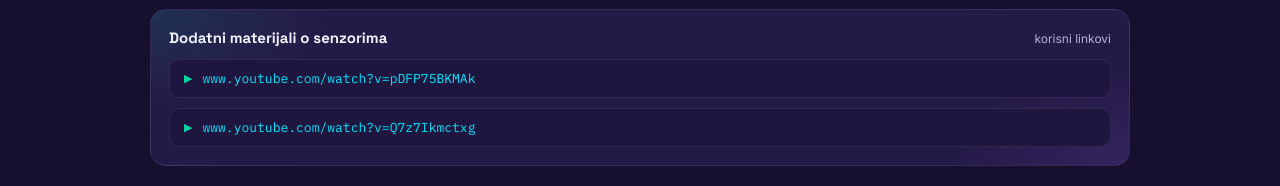
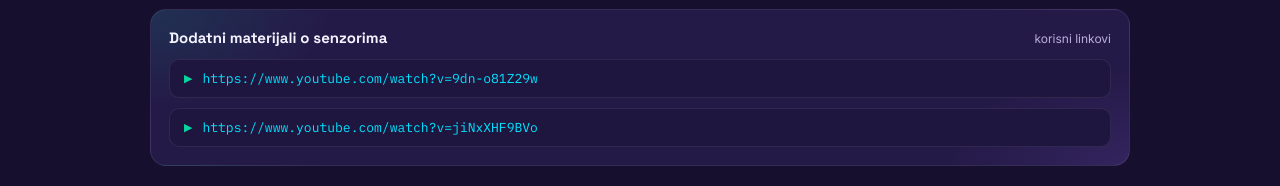
Before and after one commit to Va5k3/SENS-Site, a plain HTML site: page index.html in a window 1280 px wide. Shown: the part 1551-1737 px from the top of the page. Drawn offline with nearby package versions, Linux system fonts and the light colour scheme.

Commit message:
Update index.html

```diff
--- a/index.html
+++ b/index.html
@@ -119,14 +119,14 @@
         <ul class="resources-list">
           <li>
             <span class="resources-icon">▶</span>
-            <a href="https://www.youtube.com/watch?v=pDFP75BKMAk" target="_blank" rel="noopener">
-              www.youtube.com/watch?v=pDFP75BKMAk
+            <a href="https://www.youtube.com/watch?v=9dn-o81Z29w" target="_blank" rel="noopener">
+              https://www.youtube.com/watch?v=9dn-o81Z29w
             </a>
           </li>
           <li>
             <span class="resources-icon">▶</span>
-            <a href="https://www.youtube.com/watch?v=Q7z7Ikmctxg" target="_blank" rel="noopener">
-              www.youtube.com/watch?v=Q7z7Ikmctxg
+            <a href="https://www.youtube.com/watch?v=jiNxXHF9BVo" target="_blank" rel="noopener">
+              https://www.youtube.com/watch?v=jiNxXHF9BVo
             </a>
           </li>
         </ul>
```
